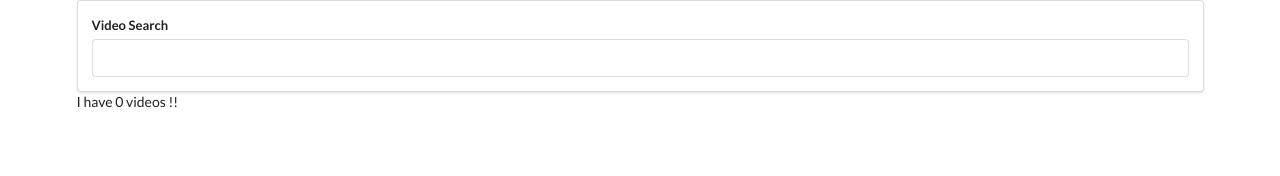
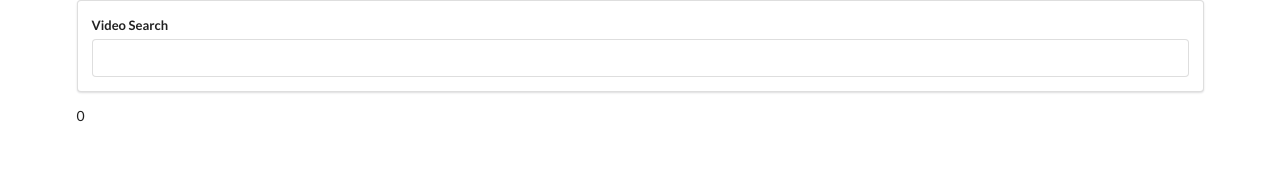
Before and after one commit to BeastRush1231/SSED_Modern-React-with-Redux, a React (Create React App) app in the folder videos/: page / in a window 1280 px wide. Shown: the top 176 px of the page. Built offline with nearby package versions, Linux system fonts and the light colour scheme.

Commit message:
1212 MSP-Section11 videos Passing State as Props

```diff
--- a/videos/src/component/App.js
+++ b/videos/src/component/App.js
@@ -1,6 +1,7 @@
 import React from 'react';
 import SearchBar from './SearchBar';
 import youtube from '../apis/youtube';
+import VideoList from './VideoList';
 
 class App extends React.Component{
   state = { videos: [] };
@@ -19,7 +20,7 @@
     return (
       <div className="ui container">
         <SearchBar onFormSubmit={this.onTermSubmit}/>
-        I have {this.state.videos.length} videos !!
+        <VideoList videos={this.state.videos}/>
       </div>
     );
   }
--- /dev/null
+++ b/videos/src/component/VideoList.js
@@ -0,0 +1,7 @@
+import React from 'react';
+
+const VideoList = (props) => {
+return <div>{props.videos.length}</div>
+};
+
+export default VideoList;
```
